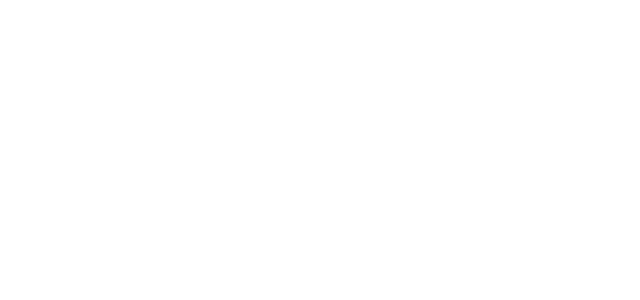
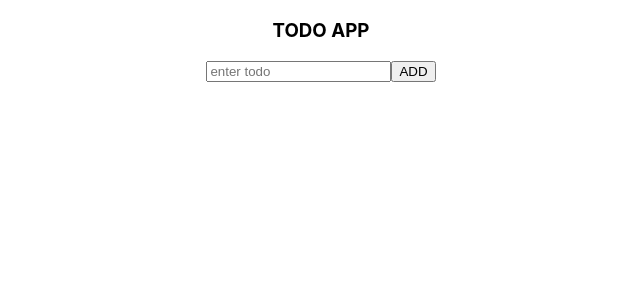
Before and after one commit to huynhduc96/MyTikTok, a React (Create React App) app: page / in a window 1280 px wide. Shown: the top 300 px of the page, without its empty margins (319-959 px from the left). Built offline with nearby package versions, Linux system fonts and the light colour scheme.

Commit message:
learn-reducer

```diff
--- a/src/App.tsx
+++ b/src/App.tsx
@@ -1,14 +1,83 @@
-import React, { useState, useReducer } from "react";
+import React, { useState, useReducer, useRef } from "react";
 import "./App.css";
 
 // init
 
+const initState = {
+  job: "",
+  jobs: [],
+};
+
 // action
+
+const SET_JOB = "set_job";
+const ADD_JOB = "add_job";
+const DELETE_JOB = "delete_job";
+
+const setJob = (payload: string) => {
+  return {
+    type: SET_JOB,
+    payload,
+  };
+};
+
+const addJob = (payload: string) => {
+  return {
+    type: ADD_JOB,
+    payload,
+  };
+};
 
 // Reducer
 
+const reducer = (state: { job: string; jobs: string[] }, action: any) => {
+  switch (action.type) {
+    case SET_JOB:
+      return {
+        ...state,
+        job: action.payload,
+      };
+
+    case ADD_JOB:
+      return {
+        job: "",
+        jobs: [...state.jobs, action.payload],
+      };
+    default:
+      throw new Error("invalid action");
+  }
+};
+
 function App() {
-  return <div className="App"></div>;
+  const [state, dispatch] = useReducer(reducer, initState);
+
+  const { job, jobs } = state;
+  const inputRef = useRef<HTMLInputElement>(null);
+
+  const handleSubmit = () => {
+    dispatch(addJob(job));
+    inputRef.current?.focus();
+  };
+
+  return (
+    <div className="App">
+      <h3>TODO APP</h3>
+      <input
+        ref={inputRef}
+        placeholder="enter todo"
+        value={job}
+        onChange={(e) => {
+          dispatch(setJob(e.target.value));
+        }}
+      />
+      <button onClick={handleSubmit}>ADD</button>
+      <ul>
+        {jobs.map((job, index) => (
+          <li key={index}>{job} &times;</li>
+        ))}
+      </ul>
+    </div>
+  );
 }
 
 export default App;
```
